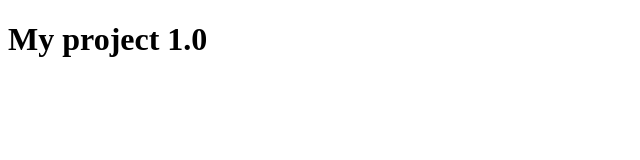
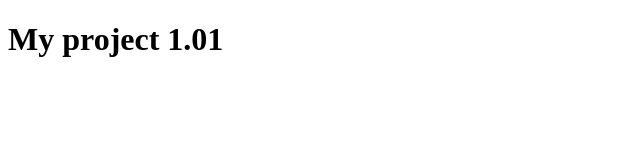
Before and after one commit to dima-cherednyk/my-project1, a plain HTML site: page index.html in a window 1280 px wide. Shown: the full height of the page, 0-640 px from the left. Drawn offline with Linux system fonts and the light colour scheme.

Commit message:
title was changed again

```diff
--- a/index.html
+++ b/index.html
@@ -7,6 +7,6 @@
   <title>My project 1</title>
 </head>
 <body>
-  <h1>My project 1.0</h1>
+  <h1>My project 1.01</h1>
 </body>
 </html>
```
